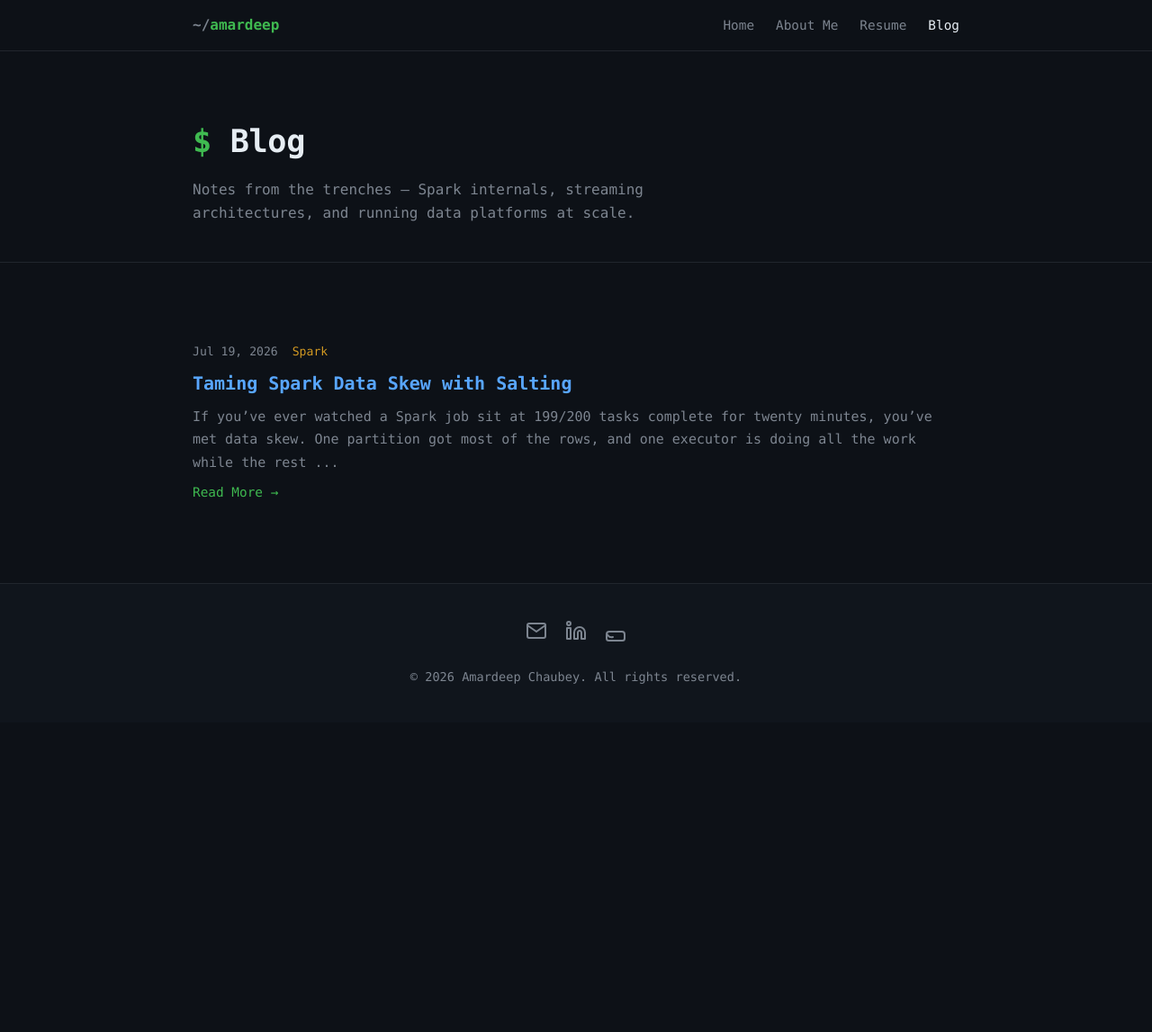
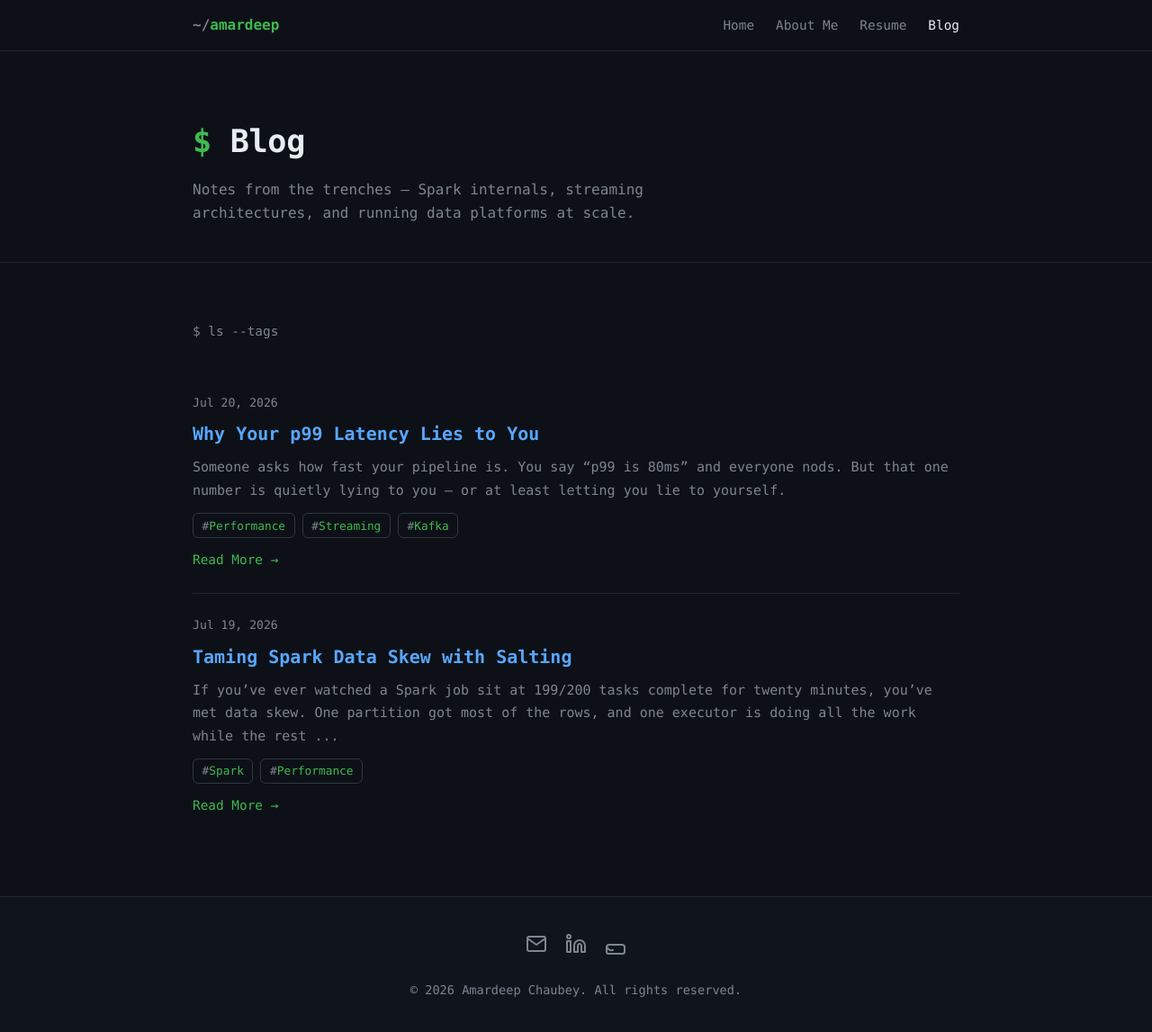
Before and after one commit to xeonee/xeonee.github.io, a Jekyll site: the page built from blog.html, in a window 1280 px wide and 1151 px high. Shown: the top 1147 px of the window at 90% size. Built offline with Jekyll 4.4.1, drawn with Linux system fonts in a browser that asks for light colours.

Commit message:
Add blog tags and a browse-by-tag page
Posts carry tags: [] in front matter; tag chips render on posts and blog
cards and link to /tags.html, which lists every tag with its posts via
site.tags (plugin-free, GitHub Pages compatible). Adds a second example post
so tags group across posts.

Co-Authored-By: Claude Opus 4.8 <noreply@anthropic.com>

````diff
--- a/_posts/2026-07-19-taming-spark-data-skew.md
+++ b/_posts/2026-07-19-taming-spark-data-skew.md
@@ -2,7 +2,7 @@
 layout: post
 title: "Taming Spark Data Skew with Salting"
 date: 2026-07-19 09:00:00 +0100
-category: Spark
+tags: [Spark, Performance]
 read_time: "6 min read"
 description: "A practical look at why data skew wrecks Spark jobs — and how salting keys spreads the load without changing your results."
 ---
--- /dev/null
+++ b/_posts/2026-07-20-p99-latency-lies.md
@@ -0,0 +1,48 @@
+---
+layout: post
+title: "Why Your p99 Latency Lies to You"
+date: 2026-07-20 09:00:00 +0100
+tags: [Performance, Streaming, Kafka]
+read_time: "5 min read"
+description: "Averages hide pain and single percentiles hide more. A short guide to reading latency honestly in streaming systems."
+---
+
+Someone asks how fast your pipeline is. You say "p99 is 80ms" and everyone nods. But that one number is quietly lying to you — or at least letting you lie to yourself.
+
+## The average was always a trap
+
+A mean latency of 40ms can hide a tail where 1% of requests take 4 seconds. In a streaming system doing millions of events a minute, **1% is a lot of angry users**. Averages smear the pain across the happy path; percentiles are the fix.
+
+## But a single percentile hides too
+
+p99 tells you the value 99% of requests come in under. It says nothing about:
+
+- **How bad the last 1% gets.** p99 = 80ms with p99.9 = 3s is a very different system from p99 = 80ms with p99.9 = 90ms.
+- **How often you're measuring it.** A p99 over a 5-minute window can look calm while 10-second windows spike repeatedly.
+- **Where the time goes.** Queue wait, processing, and downstream calls all fold into one number.
+
+> A percentile is a summary. Every summary throws information away — the question is whether it throws away the part that hurts.
+
+## What to actually watch
+
+For streaming workloads I track a small set together:
+
+```python
+# Emit a spread, not a single number
+metrics = {
+    "p50":   q(latencies, 0.50),
+    "p95":   q(latencies, 0.95),
+    "p99":   q(latencies, 0.99),
+    "p99_9": q(latencies, 0.999),  # the tail that pages you
+    "max":   max(latencies),
+    "count": len(latencies),
+}
+```
+
+- **p50 vs p99 gap** — how skewed the distribution is.
+- **p99.9 and max** — the tail that actually causes incidents.
+- **Short windows** — compute over 10–30s, not 5min, so spikes survive aggregation.
+
+## Takeaway
+
+Report a *shape*, not a point. p50, p99, p99.9, and max side by side tell the truth that any single percentile is built to hide.
--- a/blog.html
+++ b/blog.html
@@ -14,18 +14,27 @@ keywords: "blog, data engineering, apache spark, kafka, streaming, databricks, d
 
         <section class="blog-content">
             <div class="container">
+                {% if site.tags.size > 0 %}
+                <p class="tags-browse"><a href="{{ '/tags.html' | relative_url }}">$ ls --tags</a></p>
+                {% endif %}
                 {% if site.posts.size > 0 %}
                 <div class="blog-list">
                     {% for post in site.posts %}
                     <article class="blog-post">
                         <div class="post-meta">
                             <span class="post-date">{{ post.date | date: "%b %-d, %Y" }}</span>
-                            {% if post.category %}<span class="post-category">{{ post.category }}</span>{% endif %}
                         </div>
                         <h2 class="post-title">
                             <a href="{{ post.url | relative_url }}">{{ post.title }}</a>
                         </h2>
                         <p class="post-excerpt">{{ post.excerpt | strip_html | strip_newlines | truncate: 200 }}</p>
+                        {% if post.tags and post.tags.size > 0 %}
+                        <div class="post-tags">
+                            {% for tag in post.tags %}
+                            <a class="tag" href="{{ '/tags.html' | relative_url }}#{{ tag | slugify }}">{{ tag }}</a>
+                            {% endfor %}
+                        </div>
+                        {% endif %}
                         <a href="{{ post.url | relative_url }}" class="read-more">Read More</a>
                     </article>
                     {% endfor %}
--- a/css/style.css
+++ b/css/style.css
@@ -1195,3 +1195,116 @@ a:focus-visible {
 .highlight .gi { color: #7ee787; }
 .highlight .gd { color: #ffa198; }
 .highlight .err { color: #f85149; }
+
+/* ===== TAGS ===== */
+.post-tags {
+    display: flex;
+    flex-wrap: wrap;
+    gap: 0.5rem;
+    margin: 0.9rem 0 0;
+}
+
+.blog-post .post-tags {
+    margin: 0.75rem 0 0.75rem;
+}
+
+.tag {
+    display: inline-block;
+    font-family: var(--mono);
+    font-size: 0.8rem;
+    color: var(--green);
+    text-decoration: none;
+    border: 1px solid var(--border-mut);
+    border-radius: 6px;
+    padding: 0.15rem 0.6rem;
+    transition: border-color 0.15s ease, background-color 0.15s ease;
+}
+
+.tag::before {
+    content: "#";
+    color: var(--text-mut);
+}
+
+.tag:hover {
+    border-color: var(--green);
+    background-color: rgba(63, 185, 80, 0.1);
+}
+
+.tags-browse {
+    margin-bottom: 2rem;
+}
+
+.tags-browse a {
+    color: var(--text-mut);
+    font-size: 0.9rem;
+}
+
+.tags-browse a:hover {
+    color: var(--green);
+}
+
+/* tags page */
+.tag-cloud {
+    display: flex;
+    flex-wrap: wrap;
+    gap: 0.6rem;
+    margin: 0 0 2.5rem;
+}
+
+.tag-cloud .tag {
+    font-size: 0.9rem;
+    padding: 0.3rem 0.8rem;
+}
+
+.tag-count {
+    color: var(--text-mut);
+}
+
+.tag-section {
+    margin-bottom: 2.5rem;
+    padding-top: 0.5rem;
+    scroll-margin-top: 5rem;
+}
+
+.tag-section h2 {
+    font-size: 1.3rem;
+    color: var(--text);
+    margin-bottom: 1rem;
+    font-weight: 600;
+}
+
+.tag-section h2::before {
+    content: "#";
+    color: var(--green);
+}
+
+.tag-posts {
+    list-style: none;
+}
+
+.tag-posts li {
+    display: flex;
+    gap: 1rem;
+    padding: 0.5rem 0;
+    border-bottom: 1px solid var(--border);
+    align-items: baseline;
+}
+
+.tag-posts li:last-child {
+    border-bottom: none;
+}
+
+.tag-post-date {
+    color: var(--text-mut);
+    font-size: 0.82rem;
+    white-space: nowrap;
+    min-width: 6.5rem;
+}
+
+.tag-posts a {
+    color: var(--blue);
+}
+
+.tag-posts a:hover {
+    text-decoration: underline;
+}
````
Also changed, not shown: _layouts/post.html (+7 -1 lines), tags.html (added, +42 -0 lines).
